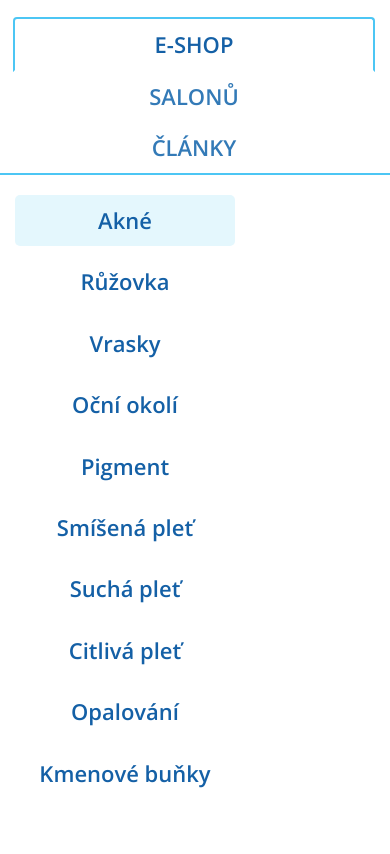
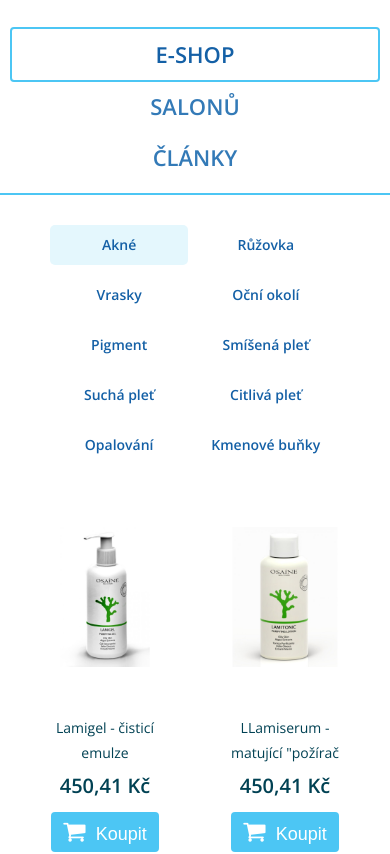
Before and after one commit to OleksandrNazarenko112/kosmetika_click, a plain HTML site: page index.html in a window 390 px wide. Shown: the part 400-1254 px from the top of the page. Drawn offline with nearby package versions, Linux system fonts and the light colour scheme.

Commit message:
mobile tabs

```diff
--- a/styles/osaine-styles.css
+++ b/styles/osaine-styles.css
@@ -2290,6 +2290,15 @@
 	.footer .email-subscription {
 		margin-bottom: 20px;
 	}
+		/*-- main page (index)-*/
+.category-list-container ul {
+	text-align: center;
+}
+.category-list-container ul li a {
+	width: 150px;
+	font-size: 16px;
+}
+	/*-- END: main page (index)-*/
 }
 @media (max-width: 1024px) {
 	.container.products {
@@ -2310,6 +2319,9 @@
 	.recommend {
 		display: none;
 	}
+	.nav.home-page-navigation > li > a {
+	padding:10px 40px;
+}
 }
 
 @media (max-width: 991px) {
@@ -2422,12 +2434,27 @@
 	.carrier-name {
 		display: inline-block;
 	}
+	.icon-container {
+    display: inline-block;
+    font-size: 24px;
+    margin-right: 10px;
+}
+	.buy-btn {
+		font-size: 18px;
+		padding: 3px 12px;
+}
+
 }
 
 @media (max-width: 768px) {
 	.footer-top h4 {
 		font-size: 19px;
 	}
+		/*-- main page (index)-*/
+	.category-list-container {
+	margin: 30px 0 0 0;
+}
+	/*-- END:main page (index)-*/
 }
 
 @media (max-width: 767px) {
@@ -2607,6 +2634,29 @@
 }
 
 @media (max-width: 425px) {
+	/*-- main page (index)-*/
+
+.category-list-container ul li a {
+	width: 138px;
+	font-size: 14px;
+}
+.nav-tabs.home-page-navigation {
+	padding: 10px;
+}
+.nav-tabs.home-page-navigation > li{
+	width: 100%;
+}
+.nav-tabs.home-page-navigation > li.active > a,
+.nav-tabs.home-page-navigation > li.active > a:focus {
+	border-bottom-color: #4cc6f4;
+		border-radius: 4px;
+}
+.nav-tabs.home-page-navigation > li > a {
+	margin-right: 0;
+}
+	/*-- END: main page(index)-*/
+
+	/*-- //force-ipad-mobile-navbar-*/
 	.navbar-inverse .navbar-toggle {
 		margin-right: 10px;
 	}
```
